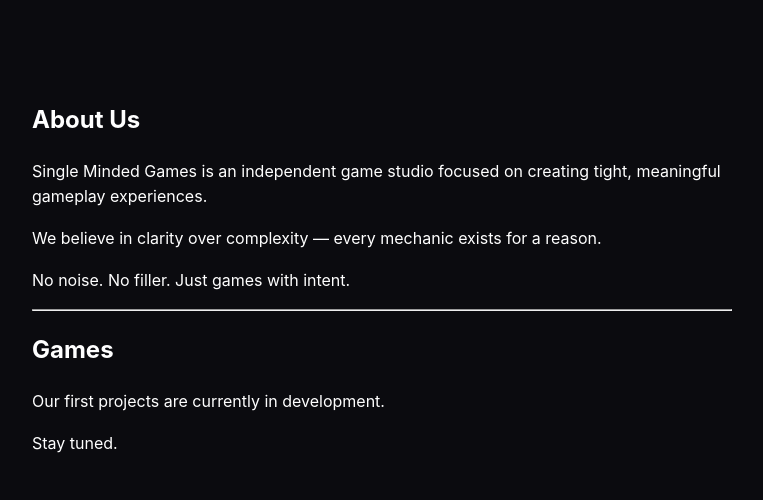
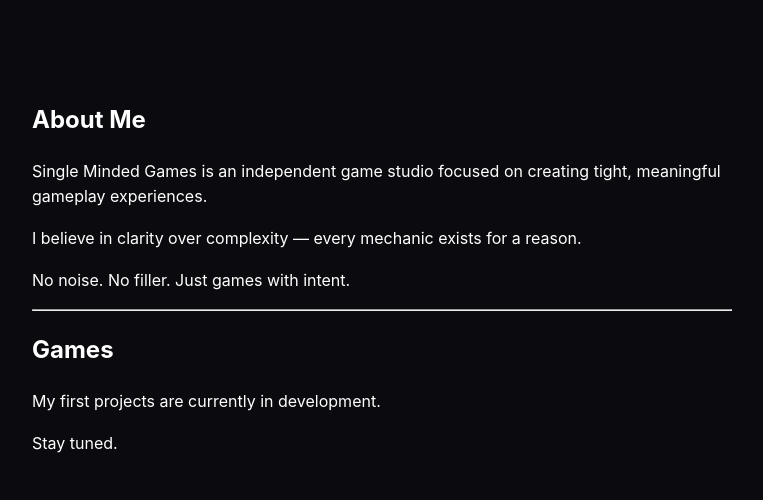
Before and after one commit to singlemindedgames/singlemindedgames.github.io, a Jekyll site: the page built from index.md, in a window 1280 px wide. Shown: the part 363-863 px from the top of the page, without its empty margins (258-1021 px from the left). Built offline with Jekyll 4.4.1, drawn with Linux system fonts in a browser that asks for light colours.

Commit message:
Update index.md
singular

```diff
--- a/index.md
+++ b/index.md
@@ -3,11 +3,11 @@
 title: Home
 ---
 
-## About Us
+## About Me
 
 Single Minded Games is an independent game studio focused on creating tight, meaningful gameplay experiences.
 
-We believe in clarity over complexity — every mechanic exists for a reason.
+I believe in clarity over complexity — every mechanic exists for a reason.
 
 No noise. No filler. Just games with intent.
 
@@ -15,6 +15,6 @@
 
 ## Games
 
-Our first projects are currently in development.
+My first projects are currently in development.
 
 Stay tuned.
```
